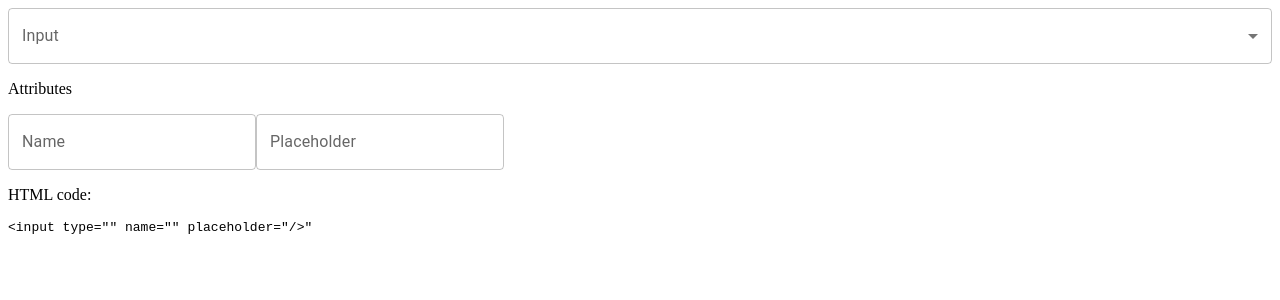
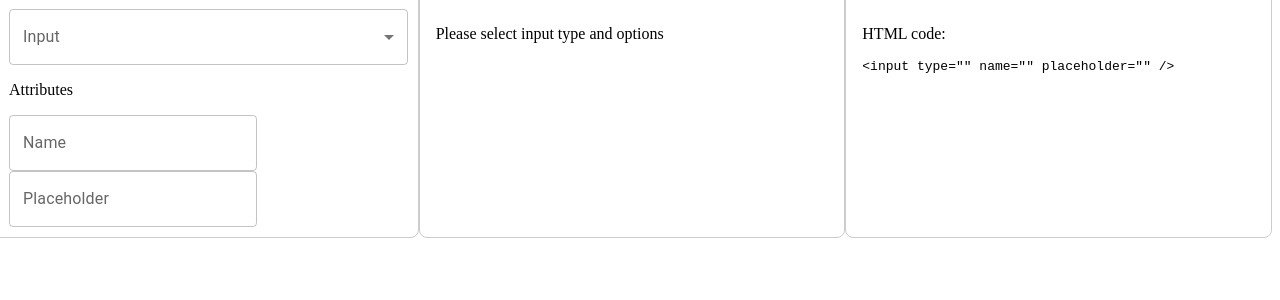
Before and after one commit to Divvyeshh/low-code, a React (Create React App) app: page / in a window 1280 px wide. Shown: the top 300 px of the page. Built offline with nearby package versions, Linux system fonts and the light colour scheme.

Commit message:
added render box

```diff
--- a/src/components/Dash.css
+++ b/src/components/Dash.css
@@ -1,3 +1,5 @@
-.Placeholder{
-    margin-bottom: 10px;
+.column {
+    padding: 10px;
+    border: 1px solid #ccc;
+    border-radius: 8px;
 }
--- a/src/components/Dash.js
+++ b/src/components/Dash.js
@@ -1,69 +1,72 @@
-import React, { useState, Component } from 'react';
-import './Dash.css'
-import TextField from '@mui/material/TextField';
-import FormControl from '@mui/material/FormControl';
-import InputLabel from '@mui/material/InputLabel';
-import Select from '@mui/material/Select';
-import MenuItem from '@mui/material/MenuItem';
+import React, { Component } from 'react';
+import './Dash.css';
+import InputOptions from './inputOptions';
+import GeneratedCode from './GenerateHTML';
+import InputBoxRenderer from './renderInput';
+import Grid from '@mui/material/Grid';
 
-class Dash extends Component{
-    constructor(props)
-    {
+class Dash extends Component {
+  constructor(props) {
     super(props);
     this.state = {
       type: '',
       placeholder: '',
       name: '',
-        }
+    };
   }
 
   handleType = (event) => {
     this.setState({
       type: event.target.value,
-    })
+    });
   };
 
   handleName = (event) => {
     this.setState({
       name: event.target.value,
-    })
+    });
   };
 
   handlePlaceholder = (event) => {
     this.setState({
       placeholder: event.target.value,
-    })
+    });
   };
 
   generateInputCode = () => {
-    return `<input type="${this.state.type}" name="${this.state.name}" placeholder="${this.state.placeholder}/>"`;
+    return `<input type="${this.state.type}" name="${this.state.name}" placeholder="${this.state.placeholder}" />`;
   };
-  render(){
+
+  render() {
     return (
       <div className='container'>
-        <FormControl fullWidth>
-            <InputLabel id="demo-simple-select-label">Input</InputLabel>
-            <Select
-            labelId="demo-simple-select-label"
-            id="demo-simple-select"
-            value={this.state.type}
-            label="Type"
-            onChange={this.handleType}
-            >
-            <MenuItem value={'text'}>Text</MenuItem>
-            <MenuItem value={'number'}>Number</MenuItem>
-            <MenuItem value={'password'}>Password</MenuItem>
-            <MenuItem value={'mail'}>Mail</MenuItem>
-            </Select>
-        </FormControl>
-        <p>Attributes</p>
-        <TextField id="outlined-basic" label="Name" variant="outlined" className='Name'onChange={this.handleName}/>
-        <TextField id="outlined-basic" label="Placeholder" variant="outlined" className='Placeholder'onChange={this.handlePlaceholder}/> <br />
-        <p>HTML code:</p>
-        <pre>{this.generateInputCode()}</pre>
+      <Grid container spacing={2}>
 
+        <Grid item xs={4} className='column'>
+          <InputOptions
+            type={this.state.type}
+            handleType={this.handleType}
+            handleName={this.handleName}
+            handlePlaceholder={this.handlePlaceholder}
+          />
+        </Grid>
+
+        <Grid item xs={4} className='column'>
+          <InputBoxRenderer
+            type={this.state.type}
+            name={this.state.name}
+            placeholder={this.state.placeholder}
+          />
+        </Grid>
+
+        <Grid item xs={4} className='column'>
+          <GeneratedCode generateInputCode={this.generateInputCode} />
+        </Grid>
+
+      </Grid>
       </div>
-  )};
-};
+    );
+  }
+}
 
 export default Dash;
--- /dev/null
+++ b/src/components/GenerateHTML.js
@@ -0,0 +1,16 @@
+import React, {Component} from 'react'
+
+class GeneratedCode extends Component {
+    render() {
+      const { generateInputCode } = this.props;
+
+      return (
+        <div className='container'>
+          <p>HTML code:</p>
+          <pre>{generateInputCode()}</pre>
+        </div>
+      );
+    }
+  }
+
+  export default GeneratedCode;
--- /dev/null
+++ b/src/components/inputOptions.js
@@ -0,0 +1,40 @@
+import React, { Component } from 'react';
+import './Dash.css';
+import TextField from '@mui/material/TextField';
+import FormControl from '@mui/material/FormControl';
+import InputLabel from '@mui/material/InputLabel';
+import Select from '@mui/material/Select';
+import MenuItem from '@mui/material/MenuItem';
+
+class InputOptions extends Component {
+  render() {
+    const { type, handleType, handleName, handlePlaceholder } = this.props;
+
+    return (
+      <div className='container'>
+        <FormControl fullWidth>
+          <InputLabel id="demo-simple-select-label">Input</InputLabel>
+          <Select
+            labelId="demo-simple-select-label"
+            id="demo-simple-select"
+            value={type}
+            label="Type"
+            onChange={handleType}
+          >
+            <MenuItem value={'text'}>Text</MenuItem>
+            <MenuItem value={'number'}>Number</MenuItem>
+            <MenuItem value={'password'}>Password</MenuItem>
+            <MenuItem value={'mail'}>Mail</MenuItem>
+          </Select>
+        </FormControl>
+        <div className='attributes'>
+            <p>Attributes</p>
+            <TextField id="outlined-basic" label="Name" variant="outlined" className='Name' onChange={handleName} />
+            <TextField id="outlined-basic" label="Placeholder" variant="outlined" className='Placeholder' onChange={handlePlaceholder} /> <br />
+        </div>
+      </div>
+    );
+  }
+}
+
+export default InputOptions;
--- /dev/null
+++ b/src/components/renderInput.js
@@ -0,0 +1,25 @@
+import React, { Component } from 'react';
+import TextField from '@mui/material/TextField';
+
+class InputBoxRenderer extends Component {
+  render() {
+    const { type, name, placeholder } = this.props;
+
+    if (type && name && placeholder) {
+      return (
+        <TextField
+          id="outlined-basic"
+          label={name}
+          variant="outlined"
+          type={type}
+          fullWidth
+          placeholder={placeholder}
+        />
+      );
+    } else {
+      return <p>Please select input type and options</p>;
+    }
+  }
+}
+
+export default InputBoxRenderer;
```
Lines whose indentation alone changed are shown as unchanged.
